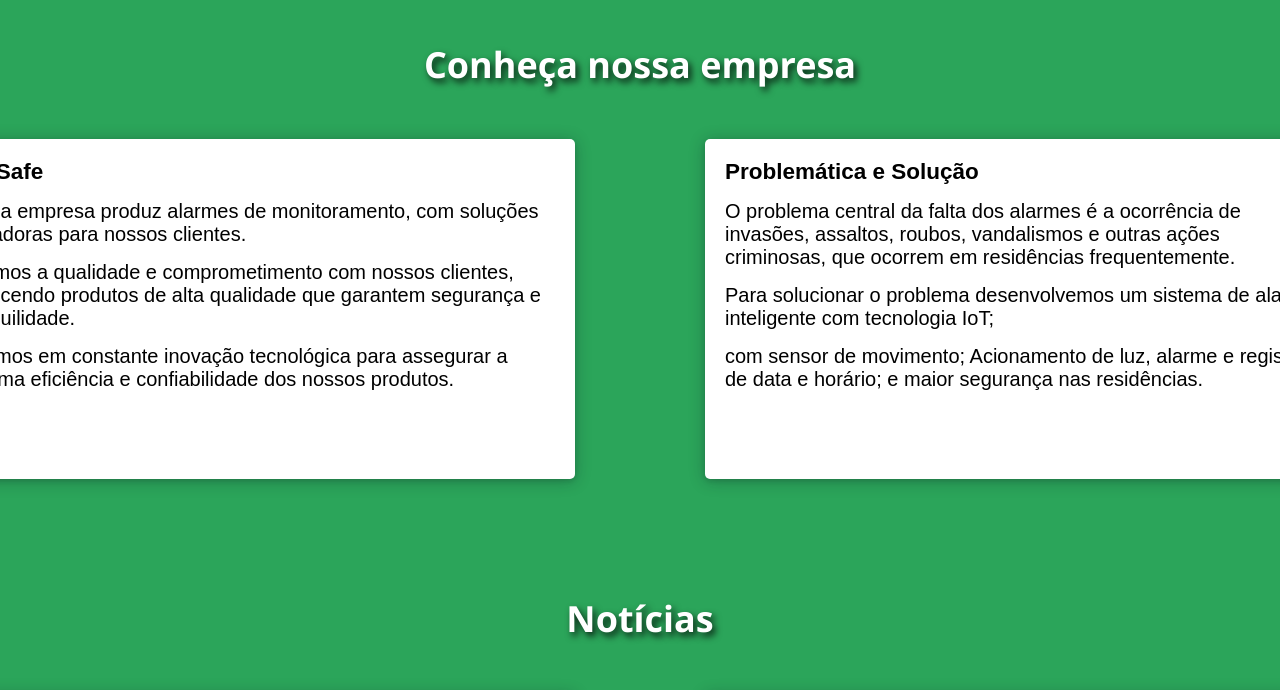
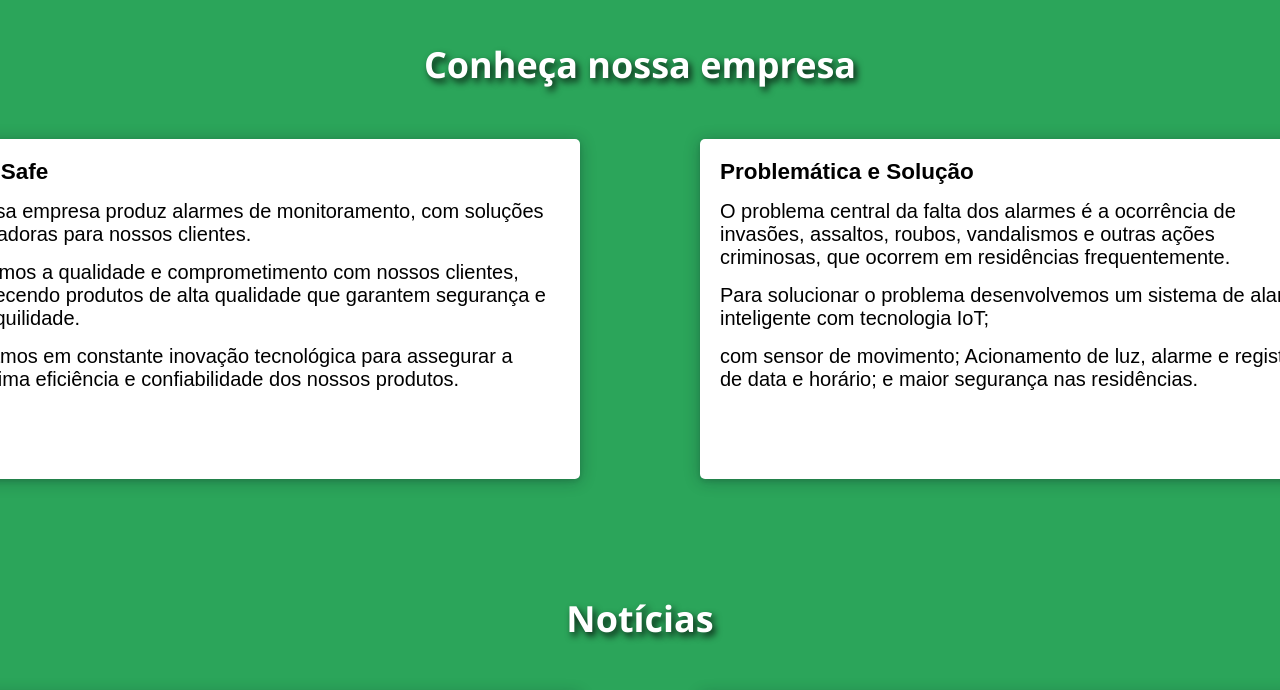
Before and after one commit to Ana-Livia-Lopes/YouSafe, a plain HTML site: page sobre.html in a window 1280 px wide. Shown: the part 109-799 px from the top of the page. Drawn offline with Linux system fonts and the light colour scheme.

Commit message:
margin no sobre só

```diff
--- a/css/sobre.css
+++ b/css/sobre.css
@@ -82,6 +82,7 @@ li a {
 .dia h1{
     margin-top: 0;
     color: black;
+    margin-bottom: 10px;
 }
 
 iframe {
@@ -117,7 +118,7 @@ a:hover{
 /* dia */
 .post-its {
     display: grid;
-    grid-template-columns: repeat(2, 750px);
+    grid-template-columns: repeat(2, 740px);
     grid-template-rows: auto;
     gap: 20px;
     font-size: 15px;
```
